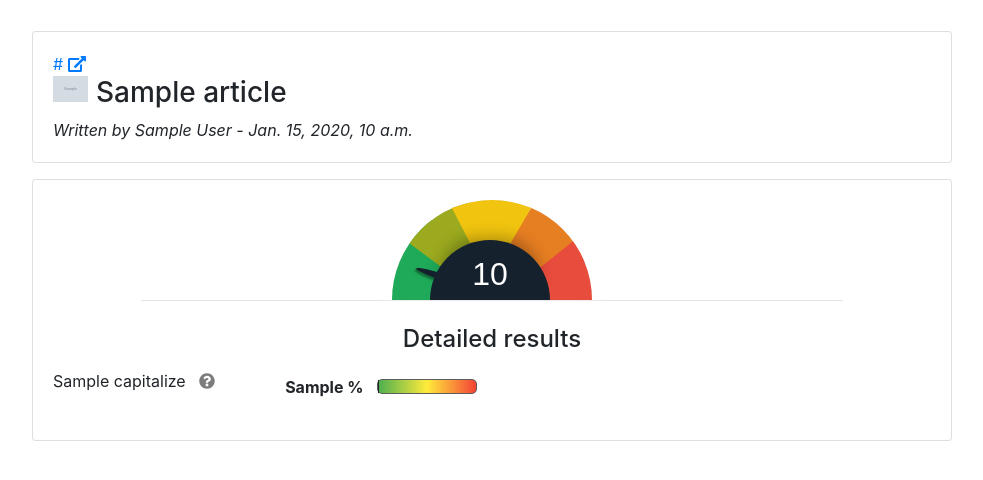
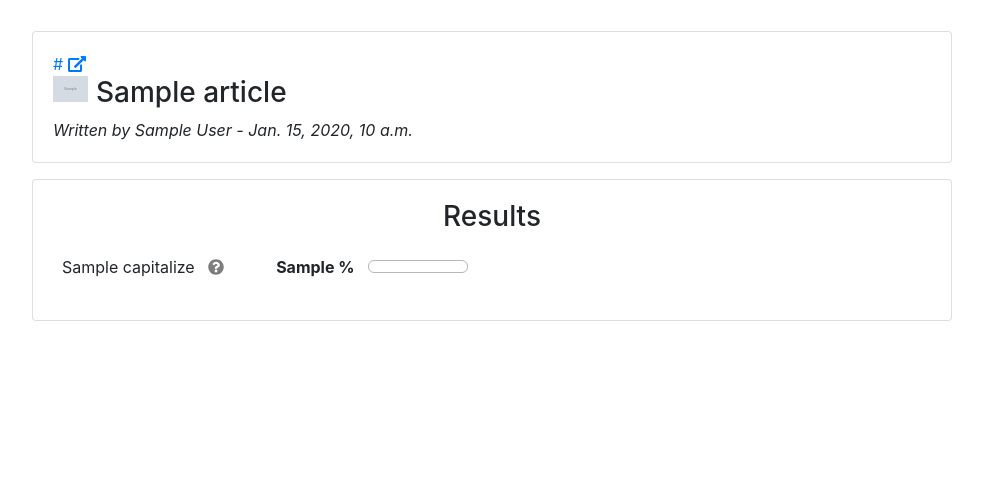
Before and after one commit to masterdcups/fake_news_detection_tool, a Django app: template app/templates/app/index.html in a window 1280 px wide. Shown: the part 229-709 px from the top of the page, without its empty margins (148-1131 px from the left). Run offline with Django 3.2, Linux system fonts and the light colour scheme; the template is opened without the code that fills it: most values are stand-ins (such as "Sample title", 1, 10 or a date in 2020); grey boxes marked "Sample" are stand-in pictures; some libraries are stand-ins or nearby versions.

Commit message:
design adjustment : gauge, global score

```diff
--- a/app/static/app/css/style.css
+++ b/app/static/app/css/style.css
@@ -32,23 +32,20 @@
 }
 
 .gauge-container{
-    background: linear-gradient(to right, #4CAF50, #FFEB3B,#F44336);
     width: 100px;
-    height: 15px;
-    border: 1px #5d5d5d solid;
+    height: 13px;
+    border: 1px #b7b7b7 solid;
     display: flex;
-    border-radius: 5px;
-}
-
-.gauge-container.reverse{
-    background: linear-gradient(to right, #F44336, #FFEB3B, #4CAF50);
+    border-radius: 6px;
+    overflow: hidden;
 }
 
 .gauge-range.selected {
-    border-right: 1px solid;
+    background: #007bff;
 }
 .gauge-range {
     height: 100%;
+    border-radius: 6px 0px 0px 6px;
 }
 .gauge-range:not(.selected) {
     background-color: #ffffff7d;
--- a/app/templates/app/index.html
+++ b/app/templates/app/index.html
@@ -58,54 +58,21 @@
                         <div class="">
                             <i>Written by {{ authors }} - {{ article.publish_date }}</i>
                         </div>
-                        <!--<img class="main-img" src="{{ article.top_image }}" alt="">-->
-                        <!--<p class="summary mb-0">{{ article.summary }}</p>-->
                     </div>
                 </div>
 
                 <div class="card">
                     <div class="card-body">
-                        <!--<h3 class="text-center mb-4">Results</h3>-->
-
-                        <div class="row">
-                            <div class="col-md-12 text-center">
-                                <!--<strong>Article global score</strong>-->
-                                <!--<div class="total_score">{{ score }}</div>-->
-
-                                <div class="circular-gauge-wrapper">
-                                    <div class="circular-gauge">
-                                    <div class="slice-colors">
-                                        <div class="st slice-item"></div>
-                                        <div class="st slice-item"></div>
-                                        <div class="st slice-item"></div>
-                                        <div class="st slice-item"></div>
-                                        <div class="st slice-item"></div>
-                                    </div>
-                                    <div class="needle" style="transform: rotate(calc({{ score }}deg / 100 * 180));"></div>
-                                    <div class="gauge-center" data-score="{{ score }}"></div>
-                                </div>
-                                </div>
-
-                                <hr style="margin: 0 auto" width="80%">
-                            </div>
-                        </div>
-
-                        <br>
-
-                        <div class="row">
-                            <div class="col-md-12">
-                                <h4 class="text-center mb-3">Detailed results</h4>
-                            </div>
-                        </div>
+                        <h3 class="text-center mb-3">Results</h3>
 
                         <div class="row">
 
                             {% for i in params %}
-                                <div class="col-md-6">
+                                <div class="col-md-6 px-4">
                                     <ul class="list-unstyled params-list">
                                         {% for p in i %}
                                             <li>
-                                                <div class="d-flex params-item justify-content-between">
+                                                <div class="d-flex params-item justify-content-between align-items-center">
                                                     <div class="param-name">
                                                         <span>{{ p.0.capitalize }}</span>
                                                         &nbsp;
@@ -119,13 +86,9 @@
                                                     <div class="param-score">
                                                         <strong>{{ p.1 }} %</strong>
                                                         &nbsp;&nbsp;&nbsp;
-                                                        {% if p.3 == 1 %}
-                                                            <div class="gauge-container reverse">
-                                                        {% else %}
-                                                            <div class="gauge-container">
-                                                        {% endif %}
+
+                                                        <div class="gauge-container">
                                                             <div class="gauge-range selected" style="width: {{ p.1 }}%"></div>
-                                                            <div class="gauge-range" style="width: calc(100% - {{ p.1 }}%)"></div>
                                                         </div>
                                                     </div>
                                                 </div>
@@ -135,17 +98,11 @@
                                 </div>
                             {% endfor %}
                         </div>
-
-
                     </div>
                 </div>
-
-
             </div>
         </div>
     {% endif %}
-
-
 </div>
 
 <br>
```
Also changed, not shown: app/views.py (+9 -9 lines).
